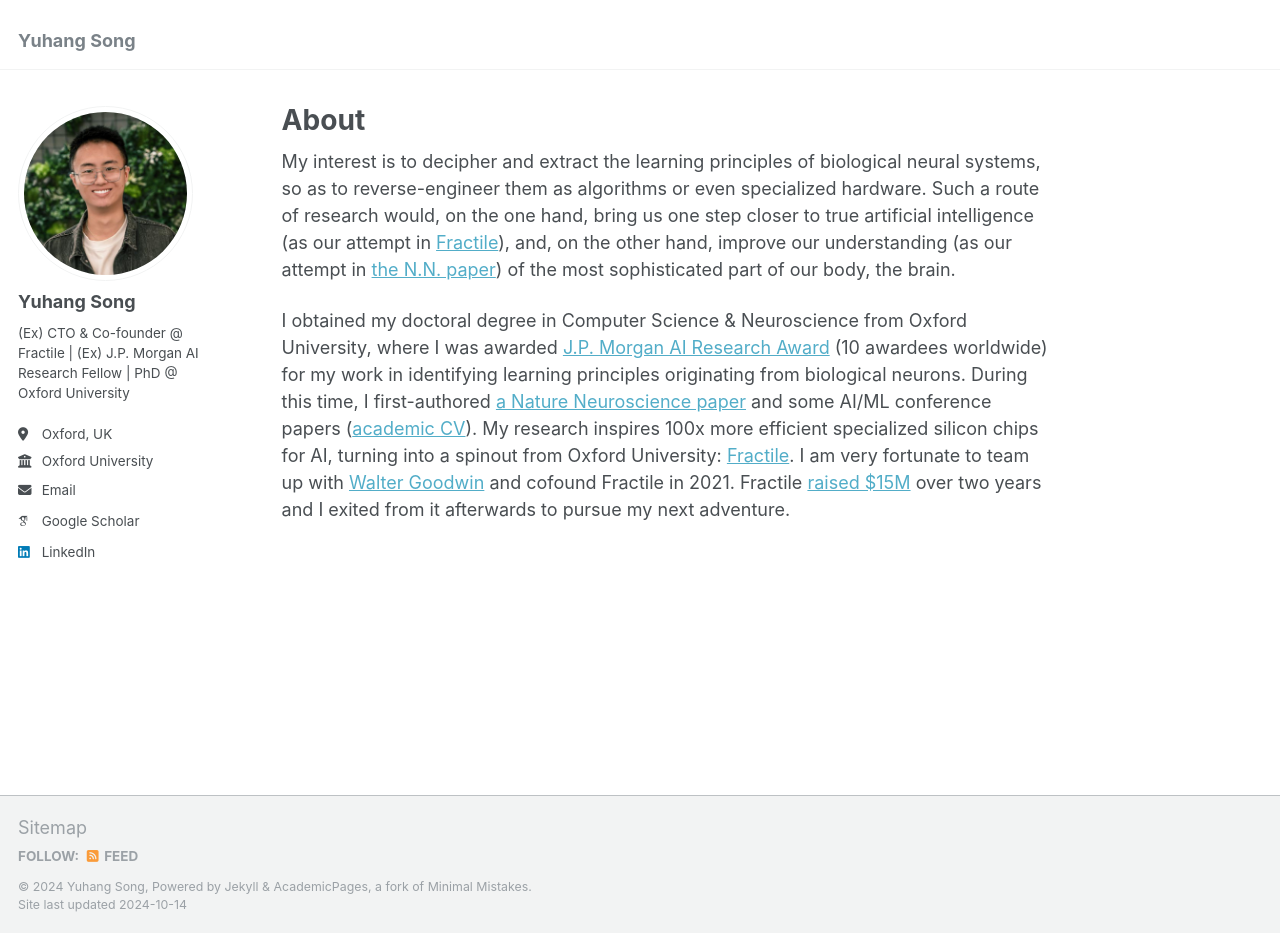
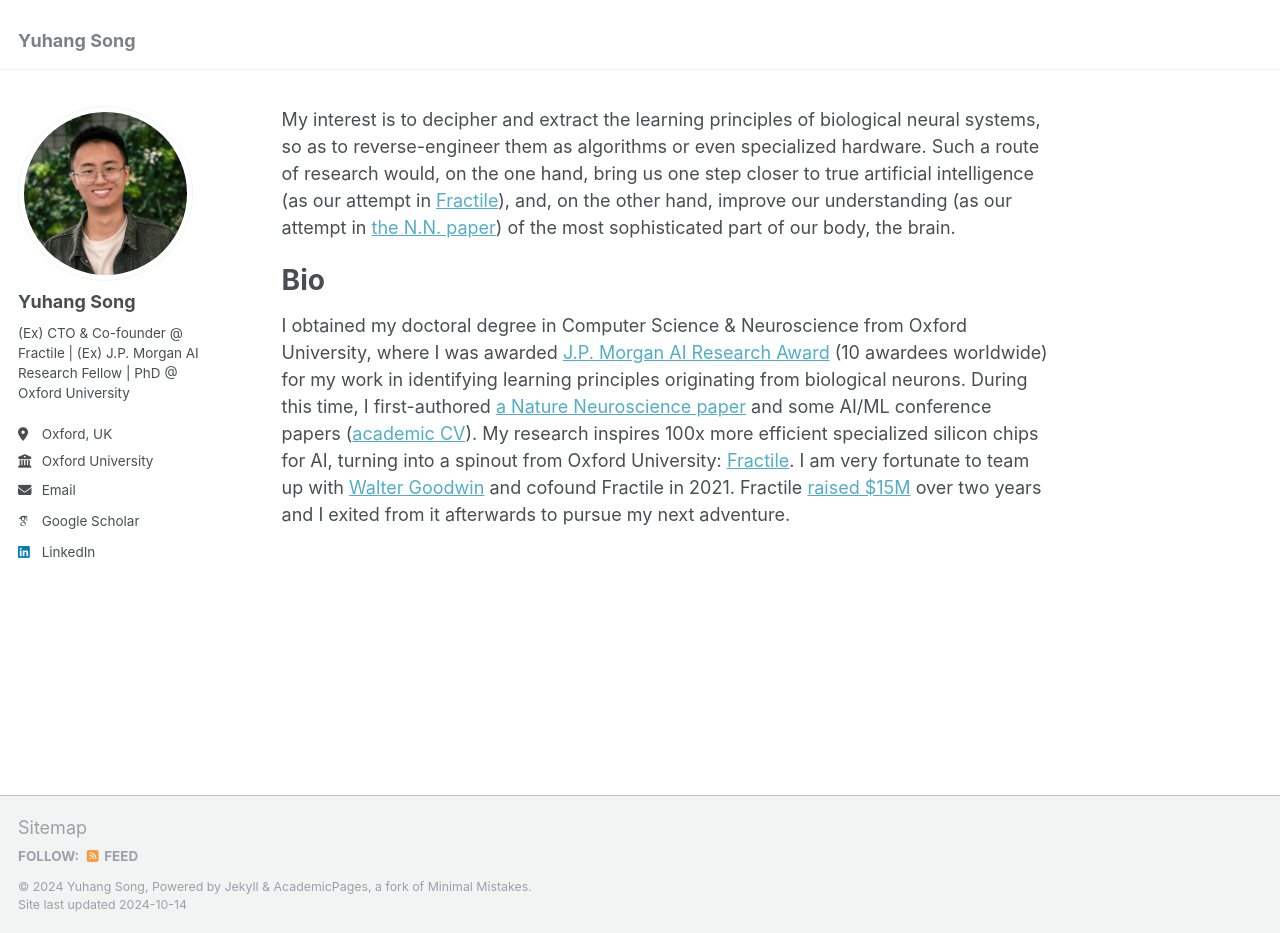
Before and after one commit to YuhangSong/YuhangSong.github.io, a Jekyll site: the page built from _pages/about.md, in a window 1280 px wide and 933 px high. Built offline with Jekyll 4.4.1, drawn with Linux system fonts in a browser that asks for light colours; some web fonts are replaced.

Commit message:
update about.md

```diff
--- a/_pages/about.md
+++ b/_pages/about.md
@@ -1,6 +1,6 @@
 ---
 permalink: /
-title: "About"
+# title: "Interest"
 author_profile: true
 redirect_from:
   - /about/
@@ -10,4 +10,7 @@ redirect_from:
 My interest is to decipher and extract the learning principles of biological neural systems, so as to reverse-engineer them as algorithms or even specialized hardware. Such a route of research would, on the one hand, bring us one step closer to true artificial intelligence (as our attempt in [Fractile](https://www.fractile.ai/)), and, on the other hand, improve our understanding (as our attempt in [the N.N. paper](https://www.nature.com/articles/s41593-023-01514-1)) of the most sophisticated part of our body, the brain.
 <!-- , so that diseases related to learning, and broadly, to neural systems, can be better understood and treated -->
 
+Bio
+=======
+
 I obtained my doctoral degree in Computer Science & Neuroscience from Oxford University, where I was awarded [J.P. Morgan AI Research Award](https://www.jpmorgan.com/technology/artificial-intelligence/research-awards) (10 awardees worldwide) for my work in identifying learning principles originating from biological neurons. During this time, I first-authored [a Nature Neuroscience paper](https://www.nature.com/articles/s41593-023-01514-1) and some AI/ML conference papers ([academic CV](http://yuhangsong.github.io/files/Curriculum_Vitae.pdf)). My research inspires 100x more efficient specialized silicon chips for AI, turning into a spinout from Oxford University: [Fractile](https://www.fractile.ai/). I am very fortunate to team up with [Walter Goodwin](https://www.linkedin.com/in/walter-goodwin/) and cofound Fractile in 2021. Fractile [raised $15M](https://fortune.com/2024/07/26/fractile-ai-chip-startup-nvidia-15-million-funding-seed-round/) over two years and I exited from it afterwards to pursue my next adventure.
```
